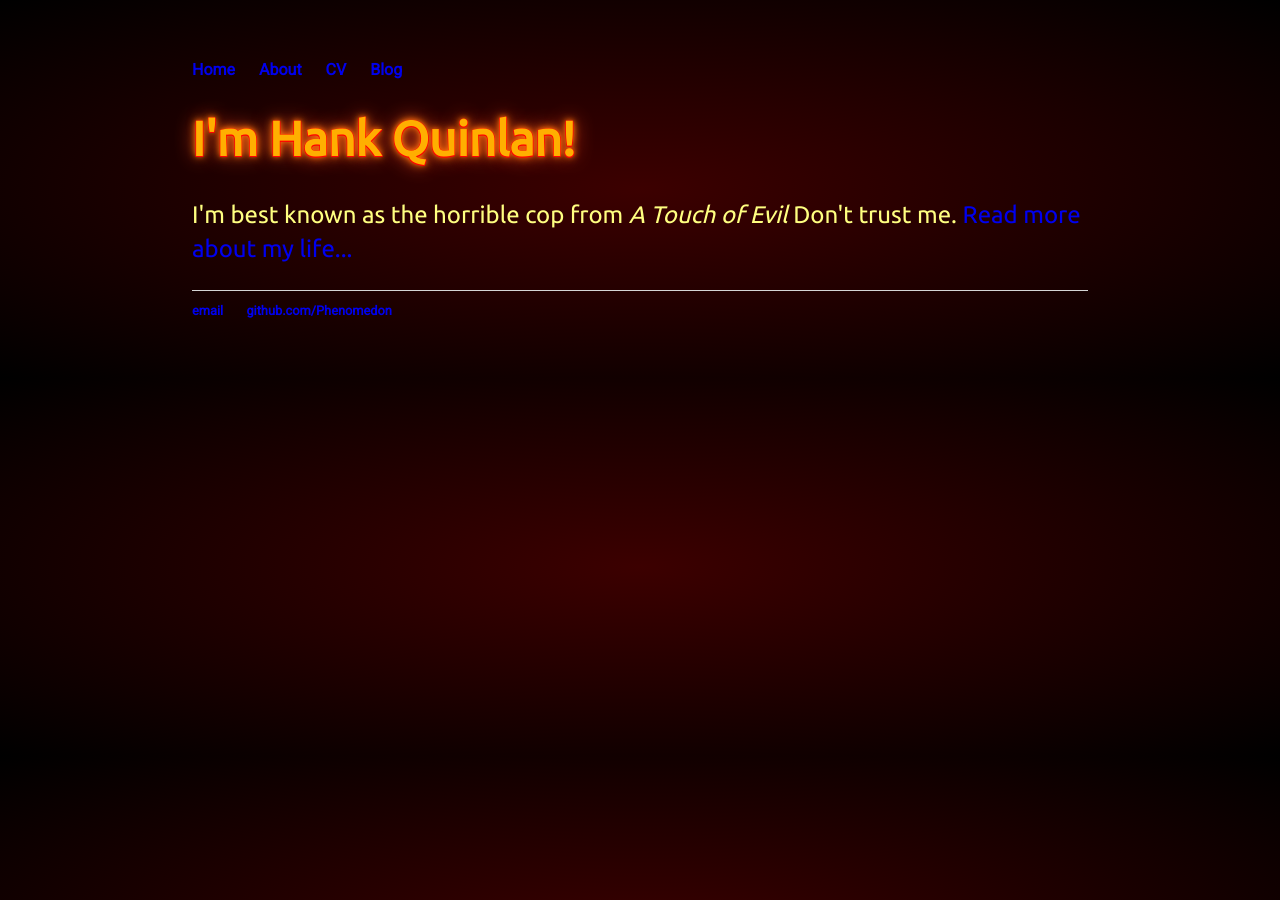
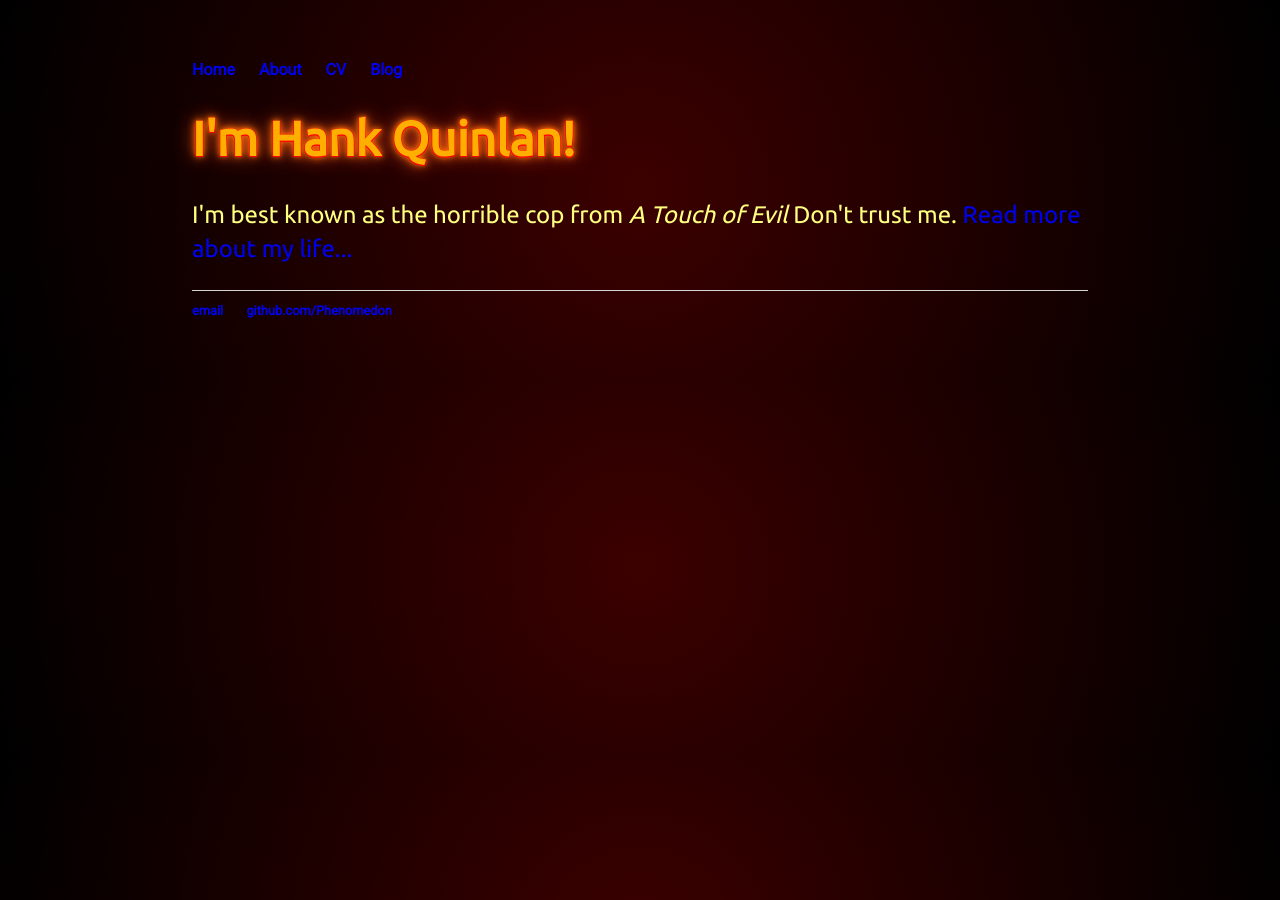
Before and after one commit to Phenomedon/Phenomedon.github.io, a Jekyll site: the page built from index.html, in a window 1280 px wide. Built offline with Jekyll 4.4.1, drawn with Linux system fonts in a browser that asks for light colours.

Commit message:
Update main.css

```diff
--- a/css/main.css
+++ b/css/main.css
@@ -2,7 +2,7 @@
 
 body {
     font-family: 'Ubuntu', 'Helvetica', 'Sans-Serif';
-    background-image: radial-gradient(#3c0000, #000000);
+    background-image: radial-gradient(circle, #3c0000, #000000);
     color: #ffff80;
     margin: 60px auto;
     width: 70%;
```
